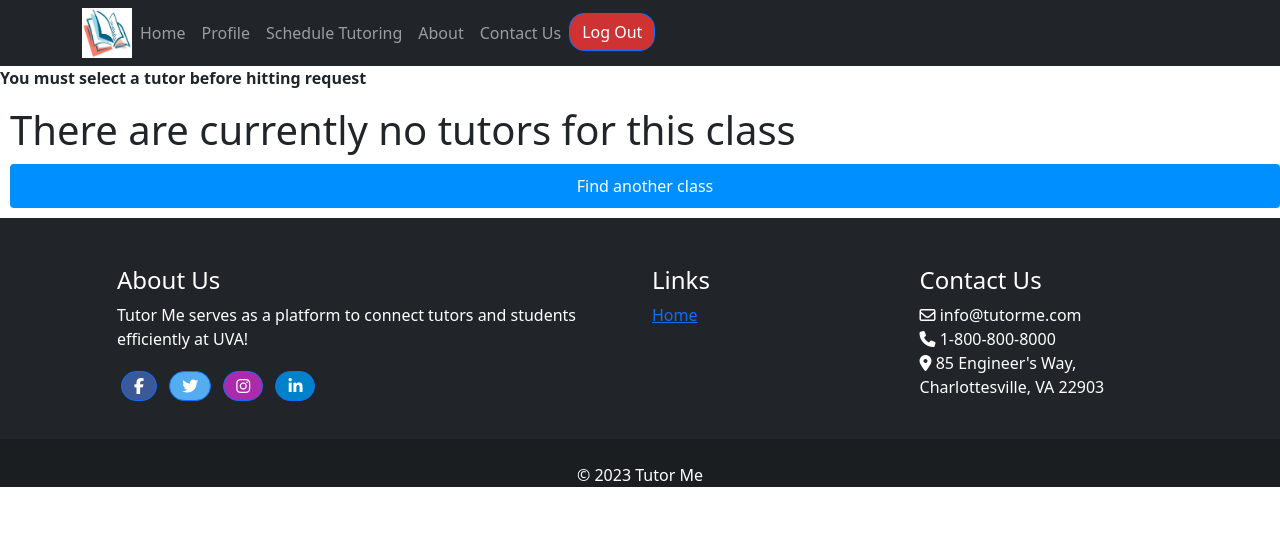
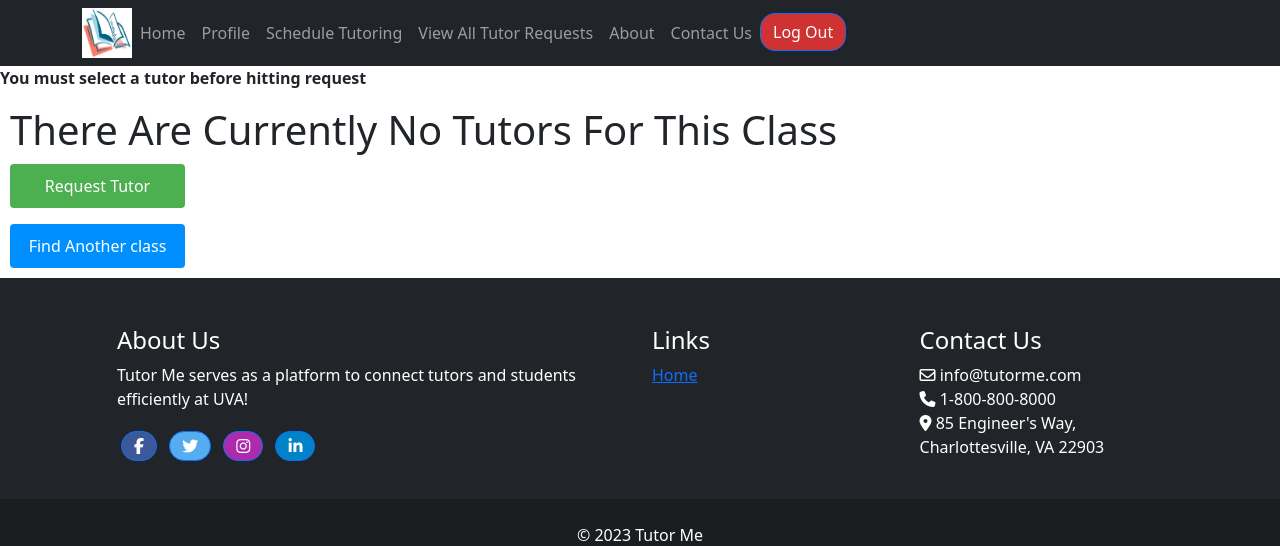
Before and after one commit to Zach-Russell/CS3240-Website, a Django app: page /1/1/viewTutorTime/ in a window 1280 px wide. Shown: the top 546 px of the page. Run offline with Django 4.2, Linux system fonts and the light colour scheme; the visitor is signed in with stand-in values (Sample User, id 1); data that the repository does not hold is empty; some libraries are stand-ins or nearby versions.

Commit message:
new request tutor upvote feature

```diff
--- a/welcome/models.py
+++ b/welcome/models.py
@@ -66,3 +66,10 @@ class Request(models.Model):
    course = models.CharField(max_length=254, null=True, blank=True)
    time = models.CharField(max_length=254, null=True, blank=True)
    accepted = models.CharField(max_length=3, choices=[('acc', 'accept'),('dec', 'decline'), ("", "none")], default = "")
+
+class classRequest(models.Model):
+    course = models.CharField(max_length=254, null=True, blank=True)
+    tutorsAccepted = models.IntegerField(default=0)
+    tutorsAlreadyAccepted = ArrayField(models.CharField(max_length=50, blank = True), default = [])
+    upvotes = models.IntegerField(default=1)
+    studentRequested = ArrayField(models.CharField(max_length=50, blank = True))
--- a/welcome/templates/welcome/base.html
+++ b/welcome/templates/welcome/base.html
@@ -70,6 +70,9 @@
                   <a class="nav-link" href="/welcome/changeRate/">Change Rate</a>
               </li>
               {% endif %}
+              <li class="nav-item">
+                  <a class="nav-link" href="/welcome/tutorRequests/">View All Tutor Requests</a>
+              </li>
           {% endif %}
 
           {% if user.is_authenticated %}
--- a/welcome/templates/welcome/listTutors.html
+++ b/welcome/templates/welcome/listTutors.html
@@ -89,7 +89,22 @@
     margin-top: 10px;" type="submit" value="Request">
   </form>
     {% else %}
-    <h1 style =  "margin-left:10px;" ">There are currently no tutors for this class</h1>
+    <h1 style =  "margin-left:10px; text-transform: capitalize;" >There are currently no tutors for this class</h1>
+    <form action="{% url 'welcome:requestTutorForClass' classReq %}" method="post">
+      {% csrf_token %}
+      <input class="btn btn-primary" style = "display: block;
+    padding: 10px;
+    background-color: #4CAF50;;
+    color: white;
+    border: none;
+    border-radius: 4px;
+    cursor: pointer;
+    font-size: 16px;
+    text-align: center;
+    text-decoration: none;
+    width:175px;
+    margin: 10px 0px 10px 10px;" type="submit" value="Request Tutor">
+    </form>
     <a style = "display: block;
     padding: 10px;
     background-color: #008FFF;
@@ -100,7 +115,8 @@
     font-size: 16px;
     text-align: center;
     text-decoration: none;
-    margin: 10px 0px 10px 10px;"class = "btn btn-primary" href="/welcome/selectClass">Find another class</a>
+    width:175px;
+    margin: 10px 0px 10px 10px;"class = "btn btn-primary" href="/welcome/selectClass">Find Another class</a>
       {% endif %}
 </div>
 
--- a/welcome/urls.py
+++ b/welcome/urls.py
@@ -21,5 +21,8 @@ urlpatterns = [
     path('changeRate/', views.changeRateView.as_view(), name ='changeRate'),
     path('changeTutorRate/', views.changeTutorRate, name = 'changeTutorRate'),
     path('<int:request_id>/deleteRequest/', views.deleteRequest, name='deleteRequest'),
-     path('<str:class_to_delete>/deleteClassTutor', views.deleteClassTutor, name='deleteClassTutor'),
+    path('<str:class_to_delete>/deleteClassTutor', views.deleteClassTutor, name='deleteClassTutor'),
+    path('<str:classReq>/requestTutorForClass/', views.requestTutorForClass, name='requestTutorForClass'),
+    path('tutorRequests/', views.tutorRequestsView.as_view(), name ='tutorRequests'),
+    path('<int:request_id>/<str:course>/tutorRequestAction/', views.tutorRequestAction, name='tutorRequestAction'),
 ]
--- a/welcome/views.py
+++ b/welcome/views.py
@@ -4,7 +4,7 @@ from django.urls import reverse
 from django.views import generic
 from django.utils import timezone
 import requests
-from .models import User, Schedule, Request
+from .models import User, Schedule, Request, classRequest
 # Create your views here.
 
 class IndexView(generic.ListView):
@@ -22,6 +22,12 @@ class tutorView(generic.ListView):
     context_object_name = 'requests_list'
     def get_queryset(self):
         return Request.objects.all()
+
+class tutorRequestsView(generic.ListView):
+    template_name = 'welcome/tutorRequests.html'
+    context_object_name = 'requests_list'
+    def get_queryset(self):
+          return classRequest.objects.all().order_by('-upvotes')
 
 class studentView(generic.ListView):
     template_name = 'welcome/student.html'
@@ -175,6 +181,49 @@ def requestTutorTime(request, user_id, tutor_id, course):
     else:
         url +='/tutor/'
     return HttpResponseRedirect((url))
+def requestTutorForClass(request, classReq):
+    try:
+        newClassReq = classRequest.objects.get(course = classReq)
+        if request.user.email not in newClassReq.studentRequested:
+            newClassReq.upvotes += 1
+            newClassReq.studentRequested.append(request.user.email)
+    except:
+        newClassReq = classRequest(course = classReq, studentRequested = [])
+        newClassReq.studentRequested.append(request.user.email)
+    newClassReq.save()
+    url = '/welcome/tutorRequests'
+    return HttpResponseRedirect((url))
+
+def tutorRequestAction(request, request_id, course):
+    choice = request.POST.get('choice')
+    ClassReq = classRequest.objects.get(pk = request_id)
+    if choice == 'Request':
+        if request.user.email not in ClassReq.studentRequested:
+            ClassReq.upvotes += 1
+            ClassReq.studentRequested.append(request.user.email)
+        url = '/welcome/tutorRequests'
+        ClassReq.save()
+    elif choice == 'Accept':
+        try:
+            schedule = Schedule.objects.get(User = request.user)
+        except:
+            schedule = Schedule(schedule = [], tutorTimings = [], User = request.user)
+            schedule.save()
+        if(course not in schedule.schedule and request.user.email not in ClassReq.tutorsAlreadyAccepted):
+            schedule.schedule.append(course)
+            ClassReq.tutorsAlreadyAccepted.append(request.user.email)
+            ClassReq.tutorsAccepted += 1
+            url = '/' + request.user.email + '/tutor/'
+        else:
+            url = '/welcome/tutorRequests'
+        schedule.save()
+        ClassReq.save()
+    elif choice == 'Delete':
+        ClassReq = classRequest.objects.get(pk = request_id)
+        ClassReq.delete()
+        url = '/welcome/tutorRequests'
+    return HttpResponseRedirect((url))
+
 
 def confirmTimings(request, user_id):
     user = User.objects.get(pk=user_id)
@@ -202,7 +251,6 @@ def confirmTimings(request, user_id):
 def requestChoice(request, request_id):
     req = Request.objects.get(pk = request_id)
     choice = request.POST.get('choice')
-    print(choice)
     if choice == 'Accept':
         req.accepted='acc'
     else:
@@ -251,7 +299,13 @@ def deleteRequest(request,request_id):
 def changeTutorRate(request):
     user = request.user
     newRate = request.POST['newRate']
-    user.rate = newRate
-    user.save()
-    url = '/' + request.user.email + '/tutor/'
-    return HttpResponseRedirect((url))
+    if newRate == "":
+        return render(request, 'welcome/changeRate.html', {
+            'comments': User,
+            'error_message': "Please Enter a Rate Before Clicking Submit",
+        })
+    else:
+        user.rate = newRate
+        user.save()
+        url = '/' + request.user.email + '/tutor/'
+        return HttpResponseRedirect((url))
```
Also changed, not shown: welcome/admin.py (+11 -1 lines), welcome/templates/welcome/tutorRequests.html (added, +81 -0 lines), welcome/migrations/0013_classrequest.py (added), welcome/migrations/0014_classrequest_tutorsalreadyaccepted.py (added).
